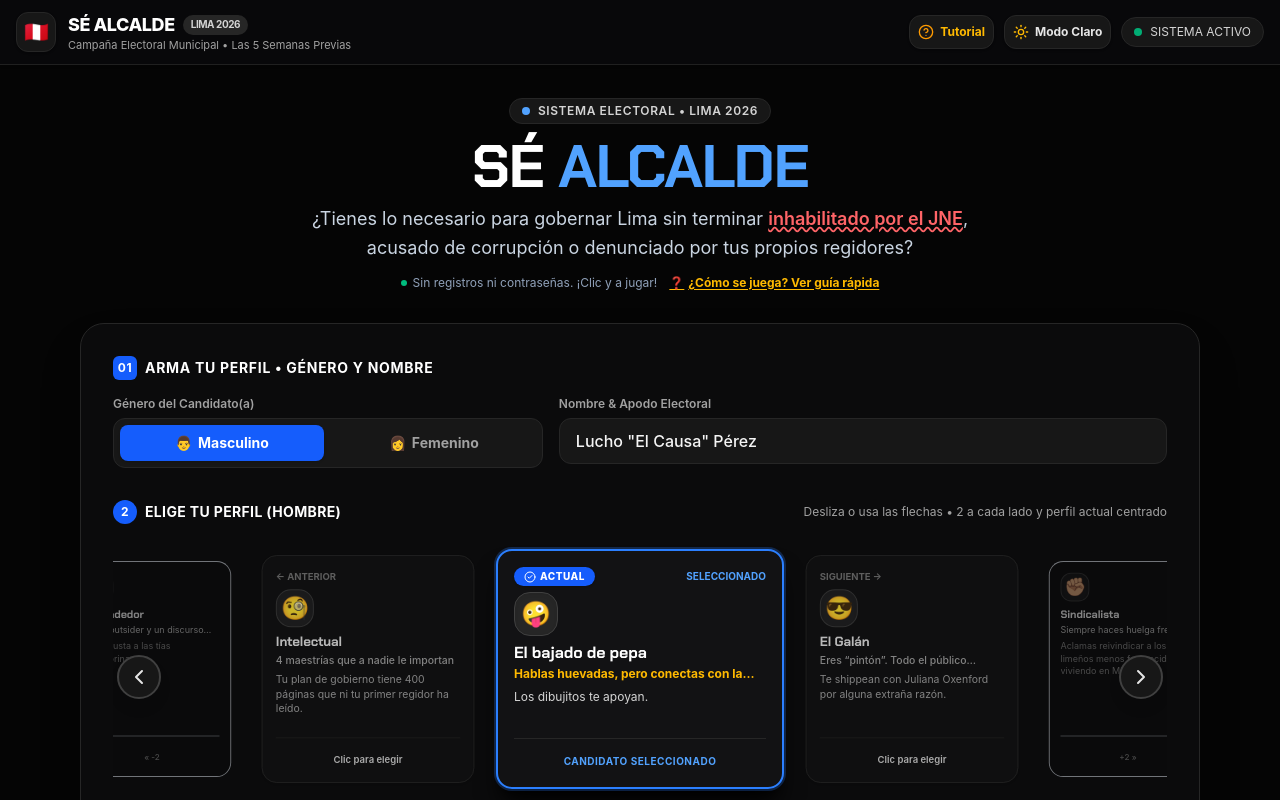
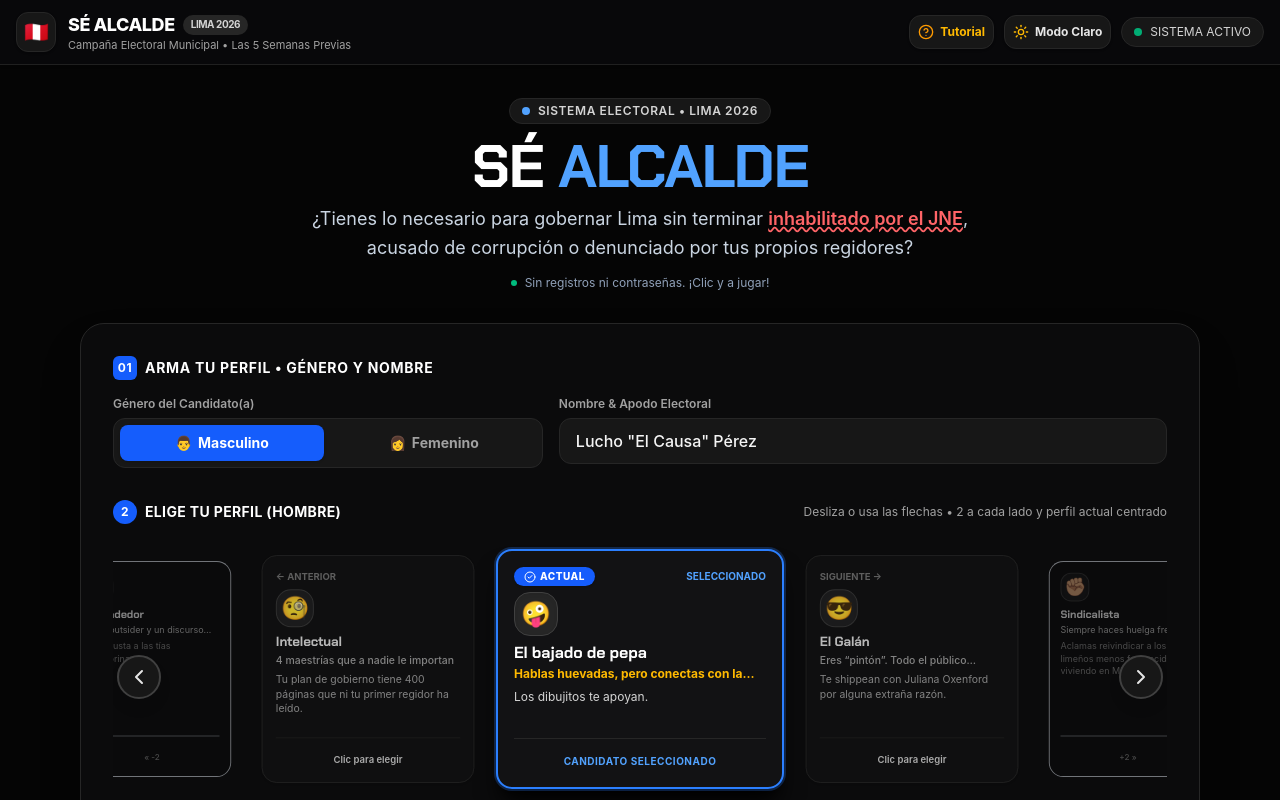
Before and after one commit to daniel7apata/ceviche-politico, a React (Vite) app: page / in a window 1280 px wide. Shown: the top 800 px of the page. Built offline with nearby package versions, Linux system fonts and the light colour scheme.

Commit message:
correcciones

```diff
--- a/src/components/CampaignCenter.tsx
+++ b/src/components/CampaignCenter.tsx
@@ -105,6 +105,7 @@ export const CampaignCenter: React.FC<CampaignCenterProps> = ({
           <div className="flex items-center gap-2">
             {onOpenTelemetry && (
               <button
+                id="tutorial-mi-candidatura-btn"
                 type="button"
                 onClick={onOpenTelemetry}
                 className="flex items-center gap-1.5 px-3 py-1 rounded-lg bg-blue-600 hover:bg-blue-500 text-white dark:bg-blue-600 dark:hover:bg-blue-500 text-xs font-bold transition-all shadow-sm cursor-pointer active:scale-95"
--- a/src/components/CandidateCreation.tsx
+++ b/src/components/CandidateCreation.tsx
@@ -176,21 +176,9 @@ export const CandidateCreation: React.FC<CandidateCreationProps> = ({ onStartGam
           ¿Tienes lo necesario para gobernar Lima sin terminar <span className="text-red-600 dark:text-red-400 font-semibold underline decoration-wavy">inhabilitado por el JNE</span>, acusado de corrupción o denunciado por tus propios regidores?
         </p>
 
-        <div className="mt-3 text-xs text-slate-500 dark:text-slate-400 flex flex-wrap items-center justify-center gap-3">
-          <div className="flex items-center gap-1.5">
-            <span className="w-1.5 h-1.5 rounded-full bg-emerald-500"></span>
-            <span>Sin registros ni contraseñas. ¡Clic y a jugar!</span>
-          </div>
-          {onOpenTutorial && (
-            <button
-              type="button"
-              onClick={onOpenTutorial}
-              className="inline-flex items-center gap-1 text-amber-600 dark:text-amber-400 hover:text-amber-500 dark:hover:text-amber-300 font-bold underline underline-offset-2 transition-colors cursor-pointer"
-            >
-              <span>❓</span>
-              <span>¿Cómo se juega? Ver guía rápida</span>
-            </button>
-          )}
+        <div className="mt-3 text-xs text-slate-500 dark:text-slate-400 flex items-center justify-center gap-2">
+          <span className="w-1.5 h-1.5 rounded-full bg-emerald-500"></span>
+          Sin registros ni contraseñas. ¡Clic y a jugar!
         </div>
       </div>
 
--- a/src/components/TutorialModal.tsx
+++ b/src/components/TutorialModal.tsx
@@ -97,19 +97,19 @@ export const TutorialModal: React.FC<TutorialModalProps> = ({
 
   const statsControlStep: TourStep = {
     id: 'game_stats_control',
-    targetSelector: '#tutorial-command-status-section',
+    targetSelector: '#tutorial-mi-candidatura-btn',
     title: 'Controla tus estadísticas aquí',
-    subtitle: 'Tus signos vitales electorales',
-    badge: 'CENTRO DE COMANDO • TUS ESTADÍSTICAS',
-    icon: <Vote className="w-5 h-5 text-emerald-600" />,
+    subtitle: 'Botón "Mi Candidatura"',
+    badge: 'ESTADÍSTICAS • MI CANDIDATURA',
+    icon: <Radio className="w-5 h-5 text-blue-600" />,
     finishButtonText: '¡A jugar!',
     content: (
       <div className="space-y-2 text-xs text-slate-700 dark:text-slate-300">
         <p className="leading-relaxed font-semibold text-slate-900 dark:text-white">
-          Tus signos vitales de campaña en tiempo real.
+          Accede a tus estadísticas y telemetría electoral.
         </p>
         <p className="leading-relaxed">
-          Supervisa tu <strong>intención de voto</strong> en encuestas, administra tu dinero y cuida que tu <strong>riesgo del JNE no llegue al 80%</strong> para evitar ser excluido.
+          Haz clic en el botón <strong>"Mi Candidatura"</strong> para abrir el panel completo con tu desglose de fondos, riesgo de tacha del JNE, intención de voto y signos vitales de campaña.
         </p>
       </div>
     )
```
